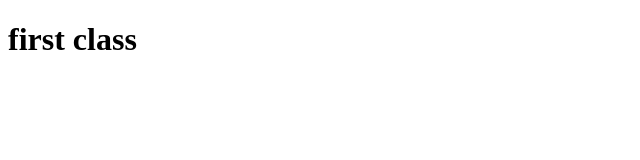
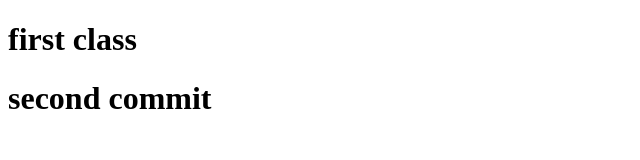
Before and after one commit to PagillaPooja/git-64r, a plain HTML site: page index.html in a window 1280 px wide. Shown: the whole page, without its empty margins (0-640 px from the left). Drawn offline with Linux system fonts and the light colour scheme.

Commit message:
second commit

```diff
--- a/index.html
+++ b/index.html
@@ -7,5 +7,6 @@
 </head>
 <body>
     <h1>first class</h1>
+    <h1>second commit<h1>
 </body>
 </html>
```
